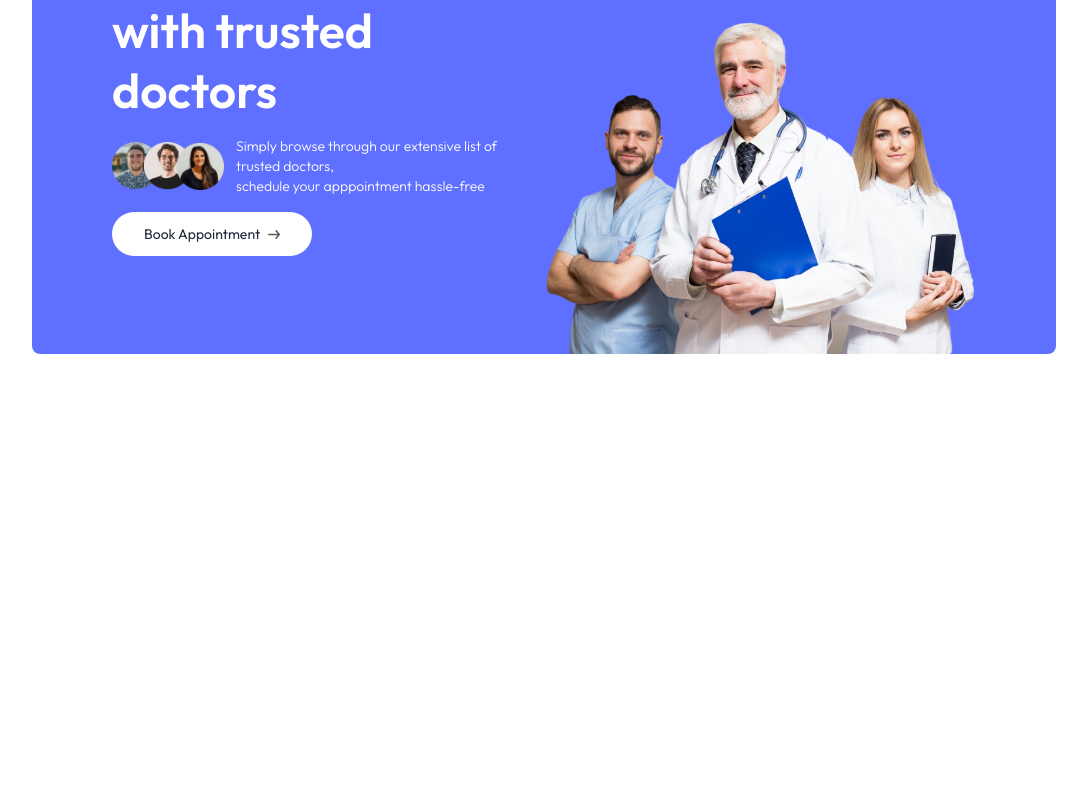
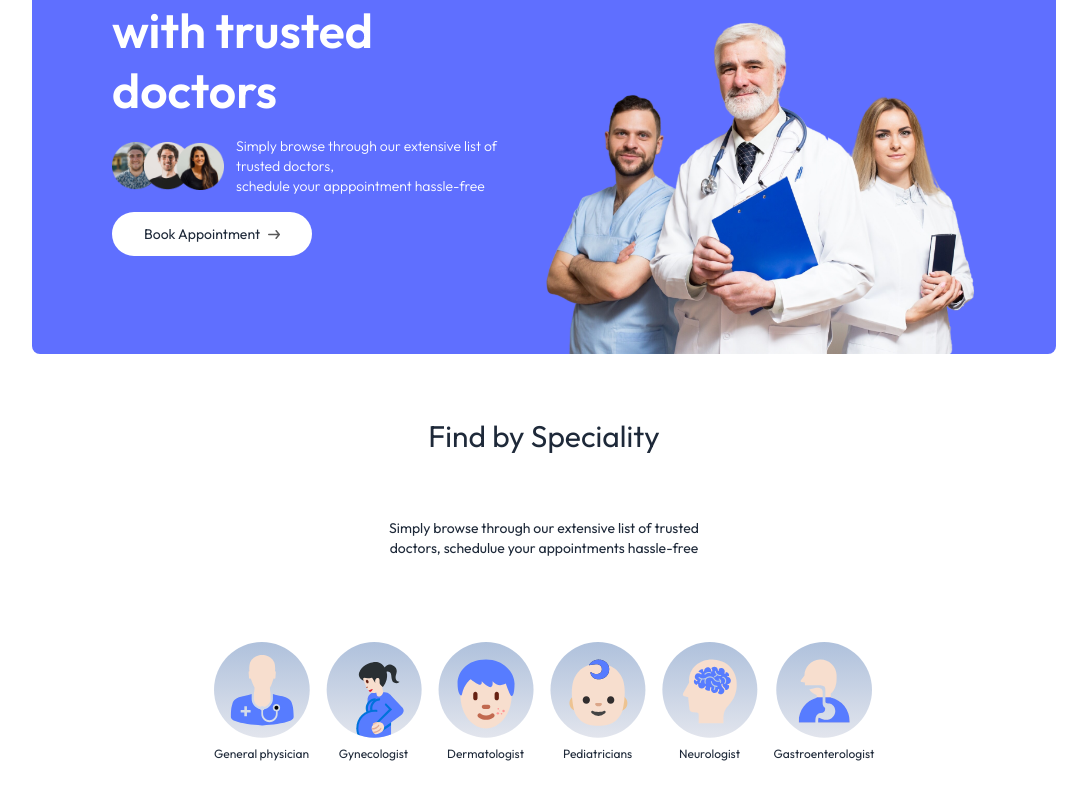
Before and after one commit to mercynjambi/tabibu, a React (Vite) app in the folder frontend/: page / in a window 1280 px wide. Shown: the part 258-1058 px from the top of the page, without its empty margins (96-1183 px from the left). Before the commit the page ends 800 px from the top, so only its background shows below. Built offline with nearby package versions, Linux system fonts and the light colour scheme; a web font is replaced by a local one.

Commit message:
created speciality menu functionality

```diff
--- a/frontend/src/components/Header.jsx
+++ b/frontend/src/components/Header.jsx
@@ -15,7 +15,7 @@
             src={assets.group_profiles}/>
             <p>Simply browse through our extensive list of trusted doctors,<br className='hidden sm:block'/> schedule your apppointment hassle-free</p>
            </div>
-           <a href=''  className='flex items-center gap-2 bg-white px-8 py-3 rounded-full text-gray-800 text-sm m-auto md:m-0 hover:scale-105 transition-all duration-300 '
+           <a href='#speciality'  className='flex items-center gap-2 bg-white px-8 py-3 rounded-full text-gray-800 text-sm m-auto md:m-0 hover:scale-105 transition-all duration-300 '
            >Book Appointment <img className='w-3 '
            src={assets.arrow_icon} alt="arrow-icon"/></a>
         </div>
--- /dev/null
+++ b/frontend/src/components/SpecilaityMenu.jsx
@@ -0,0 +1,25 @@
+import React from 'react'
+import { specialityData } from '../assets/assets'
+import { Link } from 'react-router-dom'
+
+const SpecilaityMenu = () => {
+  return (
+    <div id='speciality' className='flex flex-col items-center  gap-16 py-16 text-gray-800'>
+        <h1 className='text-3xl f0nt-medium '>Find by Speciality</h1>
+        <p className='sm:w-1/3 text-center text-sm'>Simply browse through our extensive list of trusted doctors, schedulue your appointments hassle-free</p>
+        <div className='flex sm:justify-center gap-4 pt-5 w-full overflow-scroll'>
+            {specialityData.map((item,index) => (
+                <Link onClick={()=>scrollTo(0,0 )} className='flex flex-col items-center text-xs cursor-pointer flex-shrink-o hover:translate-y-[-10px] transition-all duration-500 ' key={index} to='{`/doctors/${{item.speciality}}}'>
+                    <img  className='w-16 sm:w-24 mb-2' src={item.image}/>
+                    <p>{item.speciality}</p>
+
+                </Link>
+            ))}
+
+        </div>
+
+    </div>
+  )
+}
+
+export default SpecilaityMenu
--- a/frontend/src/index.css
+++ b/frontend/src/index.css
@@ -17,3 +17,8 @@
 .active hr{
     @apply block
 }
+
+
+::-webkit-scrollbar{
+  @apply hidden;
+}
--- a/frontend/src/pages/Home.jsx
+++ b/frontend/src/pages/Home.jsx
@@ -1,10 +1,12 @@
 import React from 'react'
 import Header from '../components/Header.jsx'
+import SpecilaityMenu from '../components/SpecilaityMenu.jsx'
 
 const Home = () => {
   return (
     <div>
       <Header/>
+      <SpecilaityMenu/>
     </div>
   )
 }
```
